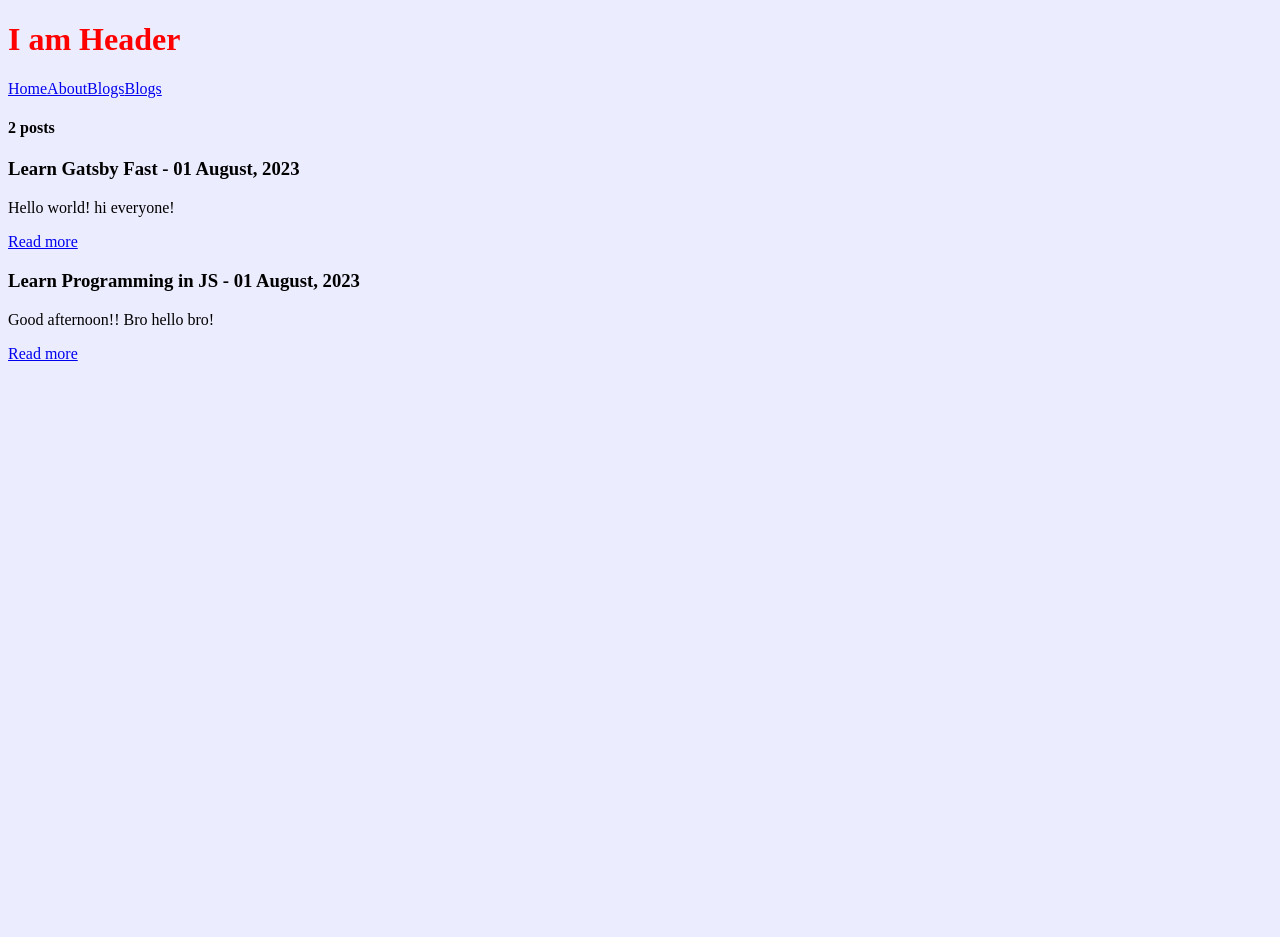
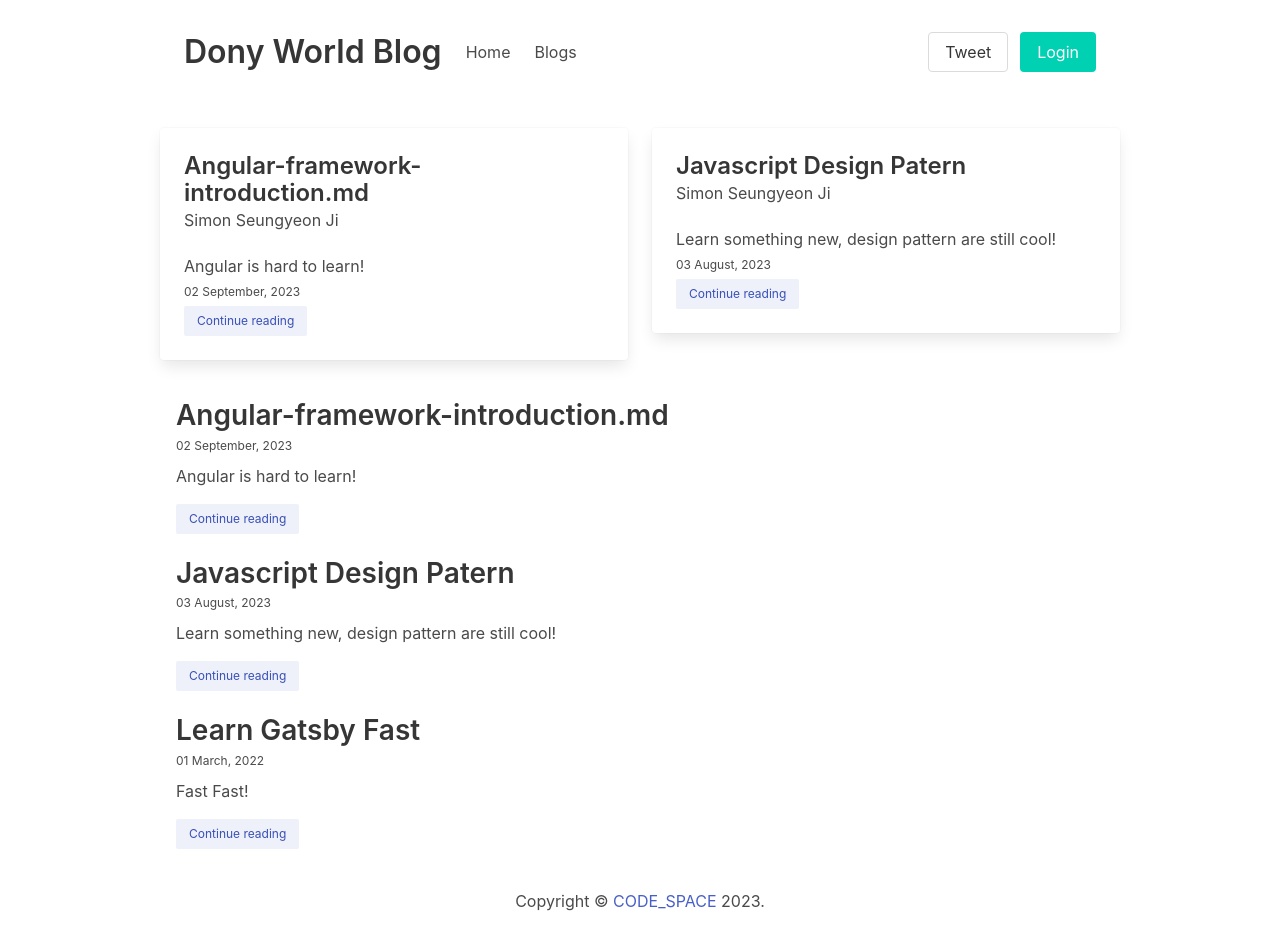
Before and after one commit to Seungyeon0321/my-first-gatsby-site, a Gatsby site: page / in a window 1280 px wide. Before the commit the page ends 800 px from the top, so only its background shows below. Built offline with nearby package versions, Linux system fonts and the light colour scheme; Gatsby itself is replaced by a stand-in of ours.

Commit message:
Styled Blog

````diff
--- /dev/null
+++ b/content/blogs/angular-framework-introduction.md
@@ -0,0 +1,17 @@
+---
+title: Angular-framework-introduction.md
+subtitle: Angular is hard to learn!
+date: "2023-09-02"
+slug: js-design-patterns
+author: Simon Seungyeon Ji
+---
+
+# I will study Angular in the future!
+
+```js
+var foo = function (bar) {
+  return bar++;
+};
+
+console.log(foo(5));
+```
--- /dev/null
+++ b/content/blogs/js-design-patterns.md
@@ -0,0 +1,11 @@
+---
+title: Javascript Design Patern
+subtitle: Learn something new, design pattern are still cool!
+date: "2023-08-03"
+slug: js-design-patterns
+author: Simon Seungyeon Ji
+---
+
+## Learn something new, design pattern are still cool!
+
+Learn something new, design pattern are still cool!
--- a/content/blogs/learn-getsby-quick.md
+++ b/content/blogs/learn-getsby-quick.md
@@ -1,10 +1,15 @@
 ---
 title: Learn Gatsby Fast
 subtitle: Fast Fast!
-date: "2023-08-01"
+date: "2022-03-01"
 slug: 지승연 짱!
+author: Simon Seungyeon Ji
 ---
 
 # Hello world!
 
 ## hi everyone!
+
+```
+Sample text here...
+```
--- a/content/blogs/learn-program-js.md
+++ b/content/blogs/learn-program-js.md
@@ -1,10 +1,19 @@
 ---
 title: Learn Programming in JS
 subtitle: learning programming is super cool!
-date: "2023-08-01"
+date: "2022-01-01"
 slug: learn-programing-js
+author: Simon Seungyeon Ji
 ---
 
 ### Good afternoon!! Bro
 
 # hello bro!
+
+```js
+var foo = function (bar) {
+  return bar++;
+};
+
+console.log(foo(5));
+```
--- a/gatsby-browser.js
+++ b/gatsby-browser.js
@@ -1 +1,2 @@
 import "./src/styles/global.scss";
+import "prismjs/themes/prism-solarizedlight.css";
--- a/gatsby-config.js
+++ b/gatsby-config.js
@@ -24,5 +24,20 @@ module.exports = {
       resolve: `gatsby-transformer-remark`,
       options: {},
     },
+    {
+      resolve: `gatsby-transformer-remark`,
+      options: {
+        plugins: [
+          {
+            resolve: `gatsby-remark-prismjs`,
+            options: {
+              aliases: {
+                es6: "js",
+              },
+            },
+          },
+        ],
+      },
+    },
   ],
 };
--- a/package.json
+++ b/package.json
@@ -16,10 +16,13 @@
   },
   "dependencies": {
     "axios": "^1.4.0",
+    "bulma": "^0.9.4",
     "gatsby": "^5.11.0",
     "gatsby-plugin-sass": "^6.11.0",
+    "gatsby-remark-prismjs": "^7.11.0",
     "gatsby-source-filesystem": "^5.11.0",
     "gatsby-transformer-remark": "^6.11.0",
+    "prismjs": "^1.29.0",
     "react": "^18.2.0",
     "react-dom": "^18.2.0",
     "sass": "^1.64.1"
--- /dev/null
+++ b/src/components/AppHeader.js
@@ -0,0 +1,58 @@
+import React from "react";
+import { Link } from "gatsby";
+
+export default function AppHeader({ seo }) {
+  return (
+    <nav className="navbar is-transparent mb-5 p-5">
+      <div className="navbar-brand">
+        <Link className="navbar-item" to="/">
+          <h1 className="title">Dony World Blog</h1>
+        </Link>
+        <div
+          className="navbar-burger"
+          data-target="navbarExampleTransparentExample"
+        >
+          <span></span>
+          <span></span>
+          <span></span>
+        </div>
+      </div>
+
+      <div id="navbarExampleTransparentExample" className="navbar-menu">
+        <div className="navbar-start">
+          <Link className="navbar-item" to="/">
+            Home
+          </Link>
+          <Link className="navbar-item" to="/blogs">
+            Blogs
+          </Link>
+        </div>
+
+        <div className="navbar-end">
+          <div className="navbar-item">
+            <div className="field is-grouped">
+              <p className="control">
+                <a
+                  className="bd-tw-button button"
+                  data-social-network="Twitter"
+                  data-social-action="tweet"
+                  data-social-target="https://eincode.com"
+                  rel="noreferrer"
+                  target="_blank"
+                  href={`https://twitter.com/intent/tweet?text=Hello World&hashtags=eincode&url=https://eincode.com`}
+                >
+                  <span>Tweet</span>
+                </a>
+              </p>
+              <p className="control">
+                <a className="button is-primary" href="/">
+                  <span>Login</span>
+                </a>
+              </p>
+            </div>
+          </div>
+        </div>
+      </div>
+    </nav>
+  );
+}
--- /dev/null
+++ b/src/components/Blog.js
@@ -0,0 +1,30 @@
+import React from "react";
+import { Link } from "gatsby";
+
+const style = {
+  time: {
+    fontSize: "12px",
+  },
+};
+
+export default function Blog({ title, date, subtitle, slug }) {
+  return (
+    <>
+      <div className="content is-normal">
+        <div className="head-wrapper mb-2">
+          <h2 className="mb-0">{title}</h2>
+          <time style={style.time} dateTime={style.time}>
+            {date}
+          </time>
+        </div>
+        <p>{subtitle}</p>
+        <Link
+          className="button is-link is-light is-small"
+          to={`/blogs/${slug}`}
+        >
+          Continue reading
+        </Link>
+      </div>
+    </>
+  );
+}
--- /dev/null
+++ b/src/components/BlogListing.js
@@ -0,0 +1,23 @@
+import React from "react";
+import Blog from "./Blog";
+
+export default function BlogListing({ blogs }) {
+  return (
+    <>
+      {/* is-multiline으로 안하게 되면 모든 div가 row로 정렬되게 된다 */}
+      <div className="columns is-multiline">
+        {blogs.map(({ id, frontmatter }) => (
+          <div className="column is-9">
+            <Blog
+              key={frontmatter.id}
+              title={frontmatter.title}
+              subtitle={frontmatter.subtitle}
+              slug={frontmatter.slug}
+              date={frontmatter.date}
+            />
+          </div>
+        ))}
+      </div>
+    </>
+  );
+}
--- /dev/null
+++ b/src/components/FeaturedBlog.js
@@ -0,0 +1,38 @@
+import React from "react";
+import { Link } from "gatsby";
+
+const style = {
+  time: {
+    fontSize: "12px",
+  },
+};
+
+export default function FeaturedBlog({ blog }) {
+  const { title, subtitle, date, slug, author } = blog.frontmatter;
+
+  return (
+    <div className="card">
+      <div className="card-content">
+        <div className="media">
+          <div className="media-content">
+            <p className="title is-4">{title}</p>
+            <p className="subtitle is-6">{author}</p>
+          </div>
+        </div>
+        <div className="content mb-1">
+          {subtitle}
+          <br />
+          <time style={style.time} dateTime={style.time}>
+            {date}
+          </time>
+        </div>
+        <Link
+          to={`/blogs/${slug}`}
+          className="button is-light is-link is-small"
+        >
+          Continue reading
+        </Link>
+      </div>
+    </div>
+  );
+}
--- /dev/null
+++ b/src/components/Footer.js
@@ -0,0 +1,29 @@
+import React from "react";
+import { Link } from "gatsby";
+
+function Copyright() {
+  return (
+    <footer>
+      {"Copyright © "}
+      <Link color="inherit" to="/">
+        CODE_SPACE
+      </Link>{" "}
+      {new Date().getFullYear()}
+      {"."}
+    </footer>
+  );
+}
+
+export default function Footer(props) {
+  return (
+    <footer>
+      <div className="p-5">
+        <nav className="level">
+          <div className="level-item has-text-centered">
+            <Copyright />
+          </div>
+        </nav>
+      </div>
+    </footer>
+  );
+}
--- a/src/components/Header.js
+++ /dev/null
@@ -1,15 +0,0 @@
-import { Link } from "gatsby";
-import React from "react";
-import * as classes from "./Header.module.scss";
-
-export default function Header() {
-  return (
-    <>
-      <h1 className={classes.home}>I am Header</h1>
-      <Link to="/">Home</Link>
-      <Link to="/about">About</Link>
-      <Link to="/blogs">Blogs</Link>
-      <Link to="/blogs">Blogs</Link>
-    </>
-  );
-}
--- a/src/components/Layout.js
+++ b/src/components/Layout.js
@@ -1,11 +1,13 @@
 import React from "react";
-import Header from "./Header";
+import AppHeader from "./AppHeader";
+import Footer from "./Footer";
 
 export default function Layout({ children }) {
   return (
-    <>
-      <Header></Header>
+    <div className="container is-max-desktop">
+      <AppHeader></AppHeader>
       {children}
-    </>
+      <Footer></Footer>
+    </div>
   );
 }
--- a/src/pages/index.js
+++ b/src/pages/index.js
@@ -1,23 +1,27 @@
 import React from "react";
 import Layout from "../components/Layout";
 import { graphql, Link } from "gatsby";
+import FeaturedBlog from "../components/FeaturedBlog";
+import BlogListing from "../components/BlogListing";
 
 export default function IndexPage({ data }) {
-  const { totalCount, nodes } = data.allMarkdownRemark;
+  const { nodes } = data.allMarkdownRemark;
   return (
     <>
       <Layout>
-        <h4>{totalCount} posts</h4>
-        {nodes.map(({ id, frontmatter, excerpt }) => (
-          <div key={id}>
-            <h3>
-              {frontmatter.title}
-              <span> - {frontmatter.date}</span>
-            </h3>
-            <p>{excerpt}</p>
-            <Link to={`/blogs/${frontmatter.slug}`}>Read more</Link>
-          </div>
-        ))}
+        {/* 여기서 slice는 첫번째부터 2개만 짤라서 보여준다는 의미다
+        만약 내가 3개의 포스팅 있고 0,3 이었으면 12 column에서 4개씩
+        짤라서 보여준다 (총 12개 columns) */}
+        <div className="columns">
+          {nodes.slice(0, 2).map((node) => (
+            <div key={node.id} className="column">
+              <FeaturedBlog blog={node} />
+            </div>
+          ))}
+        </div>
+        <div className="p-4">
+          <BlogListing blogs={nodes} />
+        </div>
       </Layout>
     </>
   );
@@ -27,17 +31,19 @@ export default function IndexPage({ data }) {
 
 export const query = graphql`
   query {
-    allMarkdownRemark {
-      totalCount
+    allMarkdownRemark(
+      limit: 3
+      sort: { order: DESC, fields: frontmatter___date }
+    ) {
       nodes {
         id
-
         frontmatter {
           title
           date(formatString: "DD MMMM, YYYY")
           slug
+          subtitle
+          author
         }
-        excerpt
       }
     }
   }
--- a/src/styles/global.scss
+++ b/src/styles/global.scss
@@ -1,3 +1,3 @@
-html {
-  background-color: #ececff;
-}
+
+
+@import "~bulma/bulma.sass";
--- a/src/templates/blog.js
+++ b/src/templates/blog.js
@@ -1,6 +1,7 @@
 import React from "react";
 import Layout from "../components/Layout";
 import { graphql } from "gatsby";
+import "./blog.scss";
 
 export default function Blog({ data, pageContext: { slug } }) {
   const { html, frontmatter } = data.markdownRemark;
@@ -10,7 +11,9 @@ export default function Blog({ data, pageContext: { slug } }) {
   return (
     <Layout>
       <h1>{frontmatter.title}</h1>
-      <div dangerouslySetInnerHTML={{ __html: html }} />
+      <div className="blog-content">
+        <div dangerouslySetInnerHTML={{ __html: html }} />
+      </div>
     </Layout>
   );
 }
````
Also changed, not shown: gatsby-node.js (+0 -9 lines), src/templates/blog.scss (added, +60 -0 lines), 1 other file.
